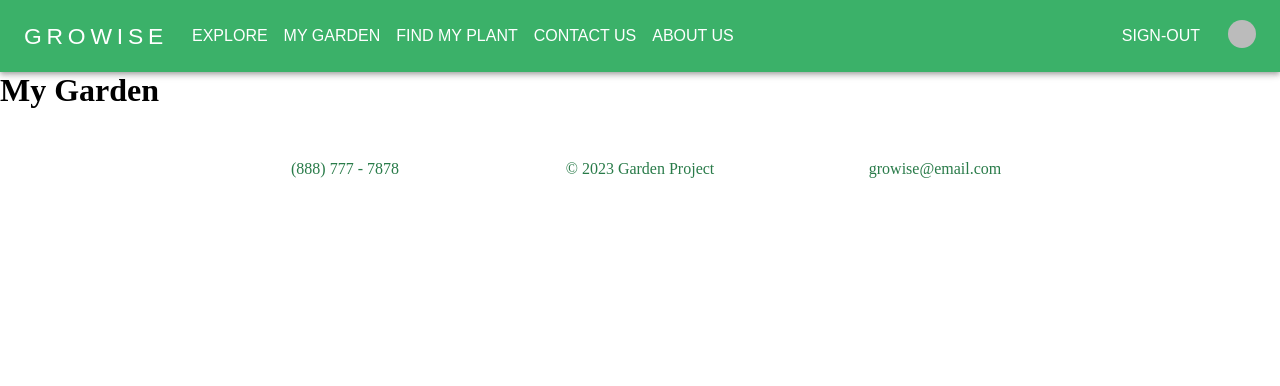
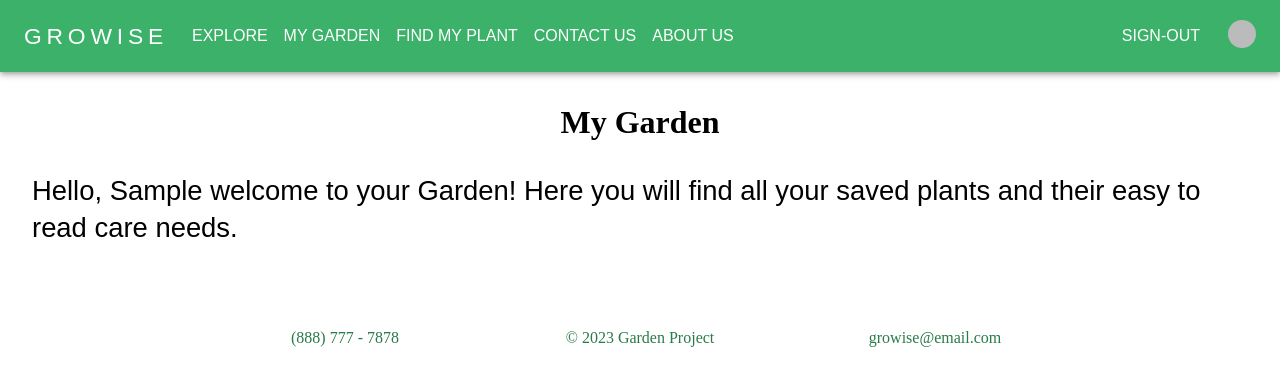
Before and after one commit to JRummy93/garden-project, a Next.js app: page /my-garden in a window 1280 px wide. Shown: the top 386 px of the page. Built offline with nearby package versions, Linux system fonts and the light colour scheme; no server answers; sample sign-in values are in the browser's storage; some icons are missing.

Commit message:
Added a personal welcome message to both the find-my-plant and my-garden page

```diff
--- a/src/middleware.js
+++ b/src/middleware.js
@@ -1,7 +1,7 @@
 import { authMiddleware } from "@clerk/nextjs";
 
 export default authMiddleware({
-  publicRoutes: ["/", "/contact", "/about", "/sign-in", "/sign-up"],
+  publicRoutes: ["/", "/contact", "/about", "/sign-in", "/sign-up", "/my-garden", "/find-my-plant"],
 });
 
 export const config = {
--- a/src/pages/my-garden/index.js
+++ b/src/pages/my-garden/index.js
@@ -1,14 +1,34 @@
 import { useRouter } from "next/router";
 import Navbar from "../../components/Navbar";
 import Footer from "../../components/Footer";
+import { useUser } from "@clerk/nextjs";
+import { Stack, Typography } from "@mui/material";
+import { useEffect } from "react";
 
 const MyGarden = () => {
+  const { user } = useUser();
   const router = useRouter();
+
+  useEffect(() => {
+    if (!user) {
+      router.push("/sign-in");
+    }
+  }, [user, router]);
 
   return (
     <>
       <Navbar />
+      <Stack alignItems="center" spacing={4} p={4}>
         <h1>My Garden</h1>
+        {user ? (
+          <Typography variant="h5">
+            Hello, {user.firstName} welcome to your Garden! Here you will find
+            all your saved plants and their easy to read care needs.
+          </Typography>
+        ) : (
+          <Typography variant="h5">Loading...</Typography>
+        )}
+      </Stack>
       <Footer />
     </>
   );
```
Also changed, not shown: src/pages/find-my-plant/index.js (+20 -1 lines). Lines whose indentation alone changed are shown as unchanged.
